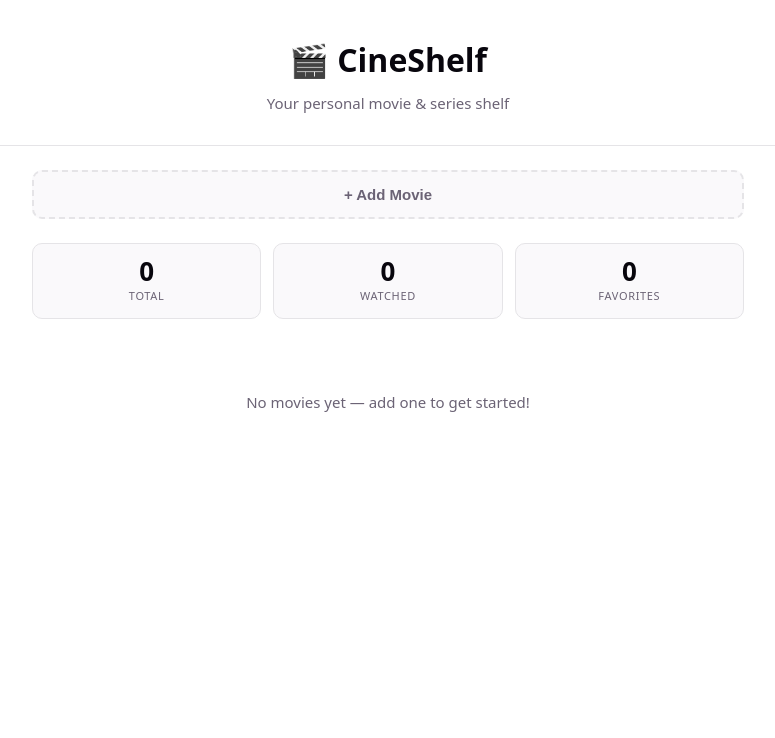
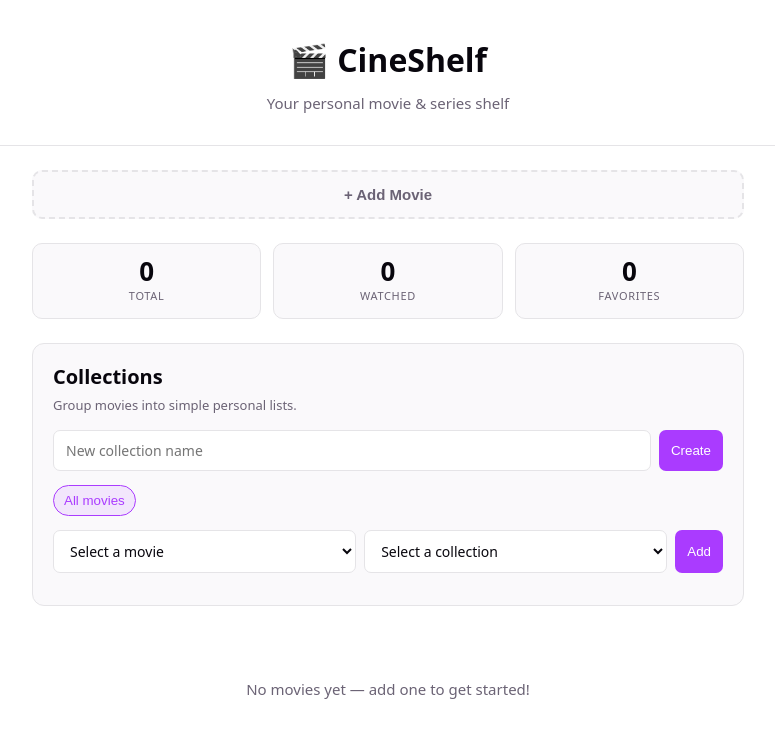
Before and after one commit to afrid-hue/cineshelf, a React (Vite) app: page / in a window 1280 px wide. Shown: the top 738 px of the page, without its empty margins (252-1027 px from the left). Built offline with nearby package versions, Linux system fonts and the light colour scheme.

Commit message:
group titles into named list

```diff
--- a/src/App.css
+++ b/src/App.css
@@ -420,6 +420,126 @@
   margin-top: 24px;
 }
 
+/* ---------- COLLECTIONS ---------- */
+.collections-panel {
+  background: var(--card-bg);
+  border: 1px solid var(--border);
+  border-radius: 12px;
+  padding: 18px 20px;
+  margin-bottom: 24px;
+}
+
+.collections-panel-header h2 {
+  margin: 0 0 4px;
+  font-size: 20px;
+}
+
+.collections-caption {
+  margin: 0 0 14px;
+  color: var(--text);
+  font-size: 13px;
+}
+
+.collection-form,
+.assign-form {
+  display: flex;
+  gap: 8px;
+  flex-wrap: wrap;
+  margin-bottom: 14px;
+}
+
+.collection-form input,
+.assign-form select {
+  flex: 1;
+  min-width: 160px;
+  background: var(--bg);
+  border: 1px solid var(--border);
+  color: var(--text-h);
+  border-radius: 7px;
+  padding: 10px 12px;
+  font-size: 14px;
+  font-family: inherit;
+}
+
+.collection-form button,
+.assign-form button {
+  border: none;
+  border-radius: 7px;
+  padding: 10px 12px;
+  background: var(--accent);
+  color: #fff;
+  cursor: pointer;
+}
+
+.collection-list {
+  list-style: none;
+  display: flex;
+  flex-wrap: wrap;
+  gap: 8px;
+  padding: 0;
+  margin: 0 0 14px;
+}
+
+.collection-pill {
+  border: 1px solid var(--border);
+  background: var(--bg);
+  color: var(--text-h);
+  border-radius: 999px;
+  padding: 7px 10px;
+  cursor: pointer;
+}
+
+.collection-pill.active {
+  background: var(--accent-bg);
+  border-color: var(--accent);
+  color: var(--accent);
+}
+
+.collection-details {
+  border-top: 1px solid var(--border);
+  padding-top: 12px;
+  margin-bottom: 14px;
+}
+
+.collection-details h3 {
+  margin: 0 0 8px;
+  font-size: 16px;
+}
+
+.collection-movie-list {
+  list-style: none;
+  padding: 0;
+  margin: 0;
+  display: flex;
+  flex-direction: column;
+  gap: 8px;
+}
+
+.collection-movie-item {
+  display: flex;
+  justify-content: space-between;
+  align-items: center;
+  gap: 8px;
+  padding: 8px 10px;
+  background: var(--bg);
+  border: 1px solid var(--border);
+  border-radius: 8px;
+}
+
+.collection-remove-btn {
+  border: none;
+  background: none;
+  color: var(--accent);
+  cursor: pointer;
+  font-size: 13px;
+}
+
+.collection-empty {
+  margin: 0;
+  color: var(--text);
+  font-size: 14px;
+}
+
 /* ---------- DETAIL PANEL ---------- */
 .detail-panel {
   background: var(--card-bg);
--- a/src/App.tsx
+++ b/src/App.tsx
@@ -4,20 +4,33 @@ import AddMovieForm from './AddMovieForm'
 import SummaryBar from './SummaryBar'
 import MovieDetail from './MovieDetail'
 import StarRating from './StarRating'
+import CollectionManager from './CollectionManager'
+import type { Collection } from './types'
 import './App.css'
 
 function App() {
   const [movies, setMovies] = useState<Movie[]>([])
+  const [collections, setCollections] = useState<Collection[]>([])
   const [showForm, setShowForm] = useState(false)
   const [selectedMovieId, setSelectedMovieId] = useState<string | null>(null)
   const [searchQuery, setSearchQuery] = useState('')
+  const [selectedCollectionId, setSelectedCollectionId] = useState<string | null>(null)
 
   const selectedMovie =
     movies.find((movie) => movie.id === selectedMovieId) ?? null
 
-  const filteredMovies = movies.filter((movie) =>
-    movie.title.toLowerCase().includes(searchQuery.toLowerCase())
-  )
+  const filteredMovies = movies.filter((movie) => {
+    const matchesSearch = movie.title.toLowerCase().includes(searchQuery.toLowerCase())
+
+    if (!selectedCollectionId) {
+      return matchesSearch
+    }
+
+    const collection = collections.find((item) => item.id === selectedCollectionId)
+    const inCollection = collection?.movieIds.includes(movie.id) ?? false
+
+    return matchesSearch && inCollection
+  })
 
   function handleAddMovie(movie: Movie) {
     setMovies((prev) => [...prev, movie])
@@ -36,6 +49,54 @@ function App() {
     setMovies((prevMovies) =>
       prevMovies.map((movie) =>
         movie.id === movieId ? { ...movie, note } : movie
+      )
+    )
+  }
+
+  const handleCreateCollection = (name: string) => {
+    const trimmedName = name.trim()
+    if (!trimmedName) {
+      return
+    }
+
+    setCollections((prevCollections) => [
+      ...prevCollections,
+      {
+        id: crypto.randomUUID(),
+        name: trimmedName,
+        movieIds: [],
+      },
+    ])
+  }
+
+  const handleAssignMovieToCollection = (collectionId: string, movieId: string) => {
+    setCollections((prevCollections) =>
+      prevCollections.map((collection) => {
+        if (collection.id !== collectionId) {
+          return collection
+        }
+
+        if (collection.movieIds.includes(movieId)) {
+          return collection
+        }
+
+        return {
+          ...collection,
+          movieIds: [...collection.movieIds, movieId],
+        }
+      })
+    )
+  }
+
+  const handleRemoveMovieFromCollection = (collectionId: string, movieId: string) => {
+    setCollections((prevCollections) =>
+      prevCollections.map((collection) =>
+        collection.id === collectionId
+          ? {
+              ...collection,
+              movieIds: collection.movieIds.filter((id) => id !== movieId),
+            }
+          : collection
       )
     )
   }
@@ -64,6 +125,16 @@ function App() {
         )}
 
         <SummaryBar movies={movies} />
+
+        <CollectionManager
+          movies={movies}
+          collections={collections}
+          selectedCollectionId={selectedCollectionId}
+          onSelectCollection={setSelectedCollectionId}
+          onCreateCollection={handleCreateCollection}
+          onAssignMovieToCollection={handleAssignMovieToCollection}
+          onRemoveMovieFromCollection={handleRemoveMovieFromCollection}
+        />
 
         {movies.length === 0 ? (
           <p className="empty-state">No movies yet — add one to get started!</p>
--- /dev/null
+++ b/src/CollectionManager.tsx
@@ -0,0 +1,158 @@
+import { useEffect, useState } from 'react'
+import type { Collection, Movie } from './types'
+
+interface CollectionManagerProps {
+  movies: Movie[]
+  collections: Collection[]
+  selectedCollectionId: string | null
+  onSelectCollection: (collectionId: string | null) => void
+  onCreateCollection: (name: string) => void
+  onAssignMovieToCollection: (collectionId: string, movieId: string) => void
+  onRemoveMovieFromCollection: (collectionId: string, movieId: string) => void
+}
+
+function CollectionManager({
+  movies,
+  collections,
+  selectedCollectionId,
+  onSelectCollection,
+  onCreateCollection,
+  onAssignMovieToCollection,
+  onRemoveMovieFromCollection,
+}: CollectionManagerProps) {
+  const [collectionName, setCollectionName] = useState('')
+  const [selectedMovieId, setSelectedMovieId] = useState('')
+  const [selectedAssignCollectionId, setSelectedAssignCollectionId] = useState('')
+
+  useEffect(() => {
+    if (!selectedAssignCollectionId && collections.length > 0) {
+      setSelectedAssignCollectionId(collections[0].id)
+    }
+  }, [collections, selectedAssignCollectionId])
+
+  const handleCreateCollection = (event: React.FormEvent) => {
+    event.preventDefault()
+
+    const trimmedName = collectionName.trim()
+    if (!trimmedName) {
+      return
+    }
+
+    onCreateCollection(trimmedName)
+    setCollectionName('')
+  }
+
+  const handleAssignMovie = (event: React.FormEvent) => {
+    event.preventDefault()
+
+    if (!selectedMovieId || !selectedAssignCollectionId) {
+      return
+    }
+
+    onAssignMovieToCollection(selectedAssignCollectionId, selectedMovieId)
+    setSelectedMovieId('')
+  }
+
+  const activeCollection = collections.find((collection) => collection.id === selectedCollectionId) ?? null
+
+  return (
+    <section className="collections-panel" aria-label="Movie collections">
+      <div className="collections-panel-header">
+        <div>
+          <h2>Collections</h2>
+          <p className="collections-caption">Group movies into simple personal lists.</p>
+        </div>
+      </div>
+
+      <form className="collection-form" onSubmit={handleCreateCollection}>
+        <input
+          type="text"
+          value={collectionName}
+          onChange={(event) => setCollectionName(event.target.value)}
+          placeholder="New collection name"
+        />
+        <button type="submit">Create</button>
+      </form>
+
+      <ul className="collection-list">
+        <li>
+          <button
+            type="button"
+            className={`collection-pill ${selectedCollectionId === null ? 'active' : ''}`}
+            onClick={() => onSelectCollection(null)}
+          >
+            All movies
+          </button>
+        </li>
+        {collections.map((collection) => (
+          <li key={collection.id}>
+            <button
+              type="button"
+              className={`collection-pill ${selectedCollectionId === collection.id ? 'active' : ''}`}
+              onClick={() => onSelectCollection(collection.id)}
+            >
+              {collection.name} ({collection.movieIds.length})
+            </button>
+          </li>
+        ))}
+      </ul>
+
+      {activeCollection && (
+        <div className="collection-details">
+          <h3>{activeCollection.name}</h3>
+          {activeCollection.movieIds.length > 0 ? (
+            <ul className="collection-movie-list">
+              {activeCollection.movieIds.map((movieId) => {
+                const movie = movies.find((item) => item.id === movieId)
+
+                if (!movie) {
+                  return null
+                }
+
+                return (
+                  <li key={movie.id} className="collection-movie-item">
+                    <span>{movie.title}</span>
+                    <button
+                      type="button"
+                      className="collection-remove-btn"
+                      onClick={() => onRemoveMovieFromCollection(activeCollection.id, movie.id)}
+                    >
+                      Remove
+                    </button>
+                  </li>
+                )
+              })}
+            </ul>
+          ) : (
+            <p className="collection-empty">No movies in this collection yet.</p>
+          )}
+        </div>
+      )}
+
+      <form className="assign-form" onSubmit={handleAssignMovie}>
+        <select value={selectedMovieId} onChange={(event) => setSelectedMovieId(event.target.value)}>
+          <option value="">Select a movie</option>
+          {movies.map((movie) => (
+            <option key={movie.id} value={movie.id}>
+              {movie.title}
+            </option>
+          ))}
+        </select>
+        <select
+          value={selectedAssignCollectionId}
+          onChange={(event) => setSelectedAssignCollectionId(event.target.value)}
+        >
+          <option value="">Select a collection</option>
+          {collections.map((collection) => (
+            <option key={collection.id} value={collection.id}>
+              {collection.name}
+            </option>
+          ))}
+        </select>
+        <button type="submit">Add</button>
+      </form>
+    </section>
+  )
+}
+
+export default CollectionManager
--- a/src/types.ts
+++ b/src/types.ts
@@ -25,3 +25,9 @@ export interface Movie {
   favorite?: boolean // Mubashira — favorites toggle
   note?: string // Jithya — notes per movie
 }
+
+export interface Collection {
+  id: string
+  name: string
+  movieIds: string[]
+}
```
